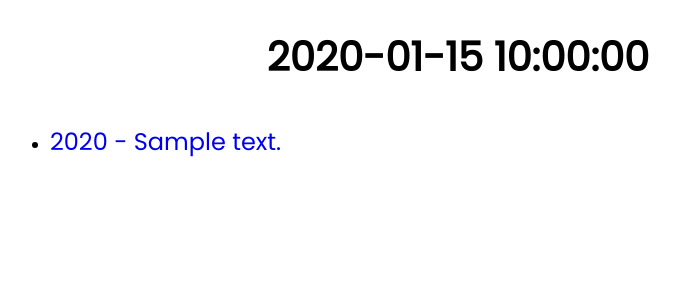
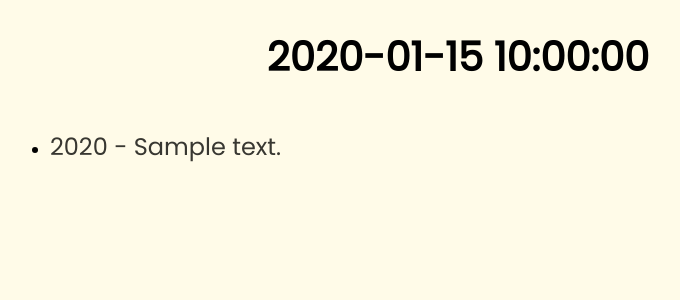
Before and after one commit to AlexDarby/today, a Flask app: template templates/index.html in a window 1280 px wide. Shown: the top 300 px of the page, without its empty margins (182-862 px from the left). Run offline with Flask 2, Linux system fonts and the light colour scheme; the template is opened without the code that fills it: most values are stand-ins (such as "Sample title", 1, 10 or a date in 2020).

Commit message:
colours and fixing cache dir

```diff
--- a/app.py
+++ b/app.py
@@ -8,7 +8,7 @@ config = {
     "USE_RELOADER": True,
     "CACHE_TYPE": "FileSystemCache",  # Flask-Caching related configs
     "CACHE_DIR": "cache",
-    "CACHE_DEFAULT_TIMEOUT": 43200 # 12 hours
+    "CACHE_DEFAULT_TIMEOUT": 3600 # 1 hour
 }
 
 app = Flask(__name__)
--- a/templates/index.html
+++ b/templates/index.html
@@ -23,6 +23,7 @@
     @import url('https://fonts.googleapis.com/css2?family=Poppins&display=swap');
 
     body {
+        background: #fffbe8;
         margin: auto;
         width: 70%;
         font-family: 'Poppins', sans-serif;
@@ -34,11 +35,11 @@
     }
 
     li {
-        padding: 10px 0;
+        padding: 15px 0;
     }
 
     a {
-
+        color: #383731;
         font-size: 1.5rem;
         text-decoration: none;
     }
```
Also changed, not shown: 3 other files.
